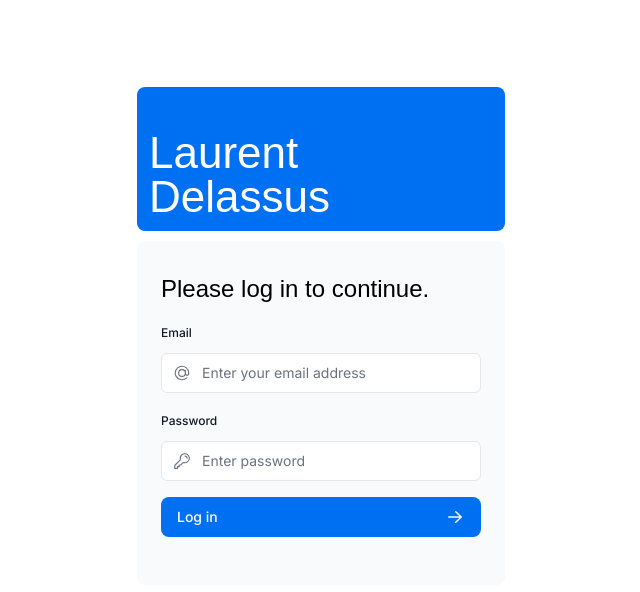
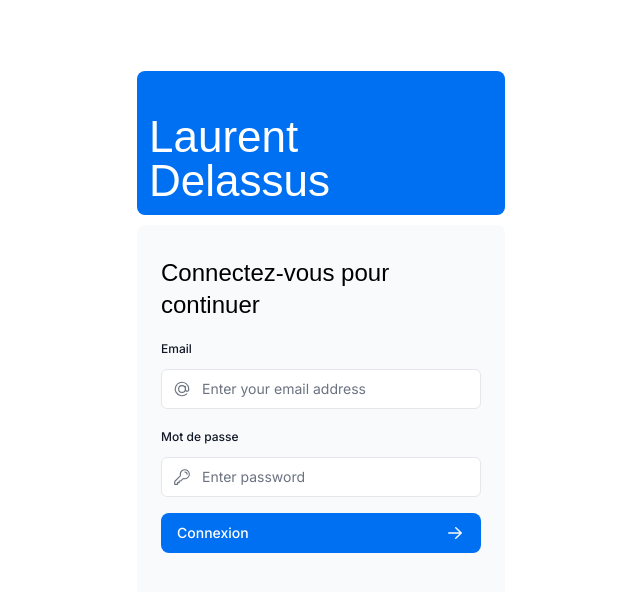
Before and after one commit to rezozero59/nextjs-dashboard, a Next.js app: page /login in a window 1280 px wide. Shown: the top 592 px of the page, without its empty margins (319-959 px from the left). Built offline with nearby package versions, Linux system fonts and the light colour scheme; a web font is replaced by a local one.

Commit message:
traduction

```diff
--- a/app/ui/login-form.tsx
+++ b/app/ui/login-form.tsx
@@ -17,7 +17,7 @@ export default function LoginForm() {
     <form action={dispatch} className="space-y-3">
       <div className="flex-1 rounded-lg bg-gray-50 px-6 pb-4 pt-8">
         <h1 className={`${lusitana.className} mb-3 text-2xl`}>
-          Please log in to continue.
+          Connectez-vous pour continuer
         </h1>
         <div className="w-full">
           <div>
@@ -44,7 +44,7 @@ export default function LoginForm() {
               className="mb-3 mt-5 block text-xs font-medium text-gray-900"
               htmlFor="password"
             >
-              Password
+              Mot de passe
             </label>
             <div className="relative">
               <input
@@ -82,7 +82,7 @@ function LoginButton() {
   const { pending } = useFormStatus();
   return (
     <Button className="mt-4 w-full" aria-disabled={pending}>
-      Log in <ArrowRightIcon className="ml-auto h-5 w-5 text-gray-50" />
+      Connexion <ArrowRightIcon className="ml-auto h-5 w-5 text-gray-50" />
     </Button>
   );
 }
```
